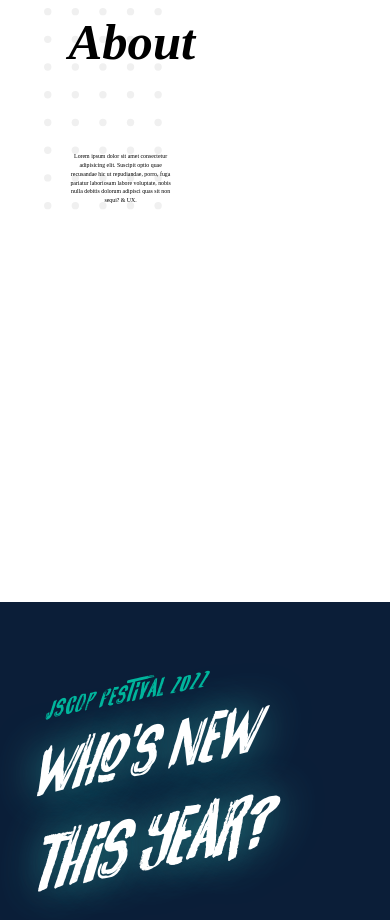
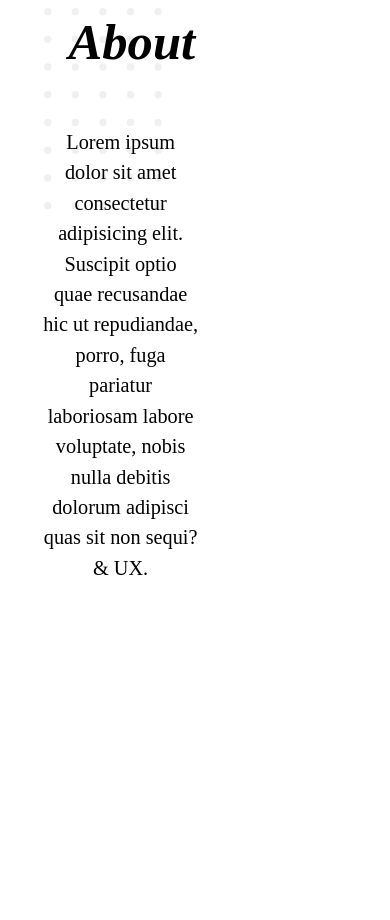
Before and after one commit to jiitopticachapter/JSCOP, a React (Create React App) app: page / in a window 390 px wide. Shown: the part 1100-2020 px from the top of the page. Built offline with nearby package versions, Linux system fonts and the light colour scheme.

Commit message:
responsive about section

```diff
--- a/src/Components/About/About.css
+++ b/src/Components/About/About.css
@@ -44,11 +44,11 @@ img.dots {
 }
 @media (max-width: 992px)
 {#cont {
-    font-size: 1.2rem;
+    font-size: 6rem;
 }}
 #cont, #logo {
-    padding: 3.5vh;
-    font-size: 1.5vw;
+    padding: 0.5vh;
+    font-size: 5.2vw;
     height: -webkit-fit-content;
     height: -moz-fit-content;
     height: fit-content;
```
